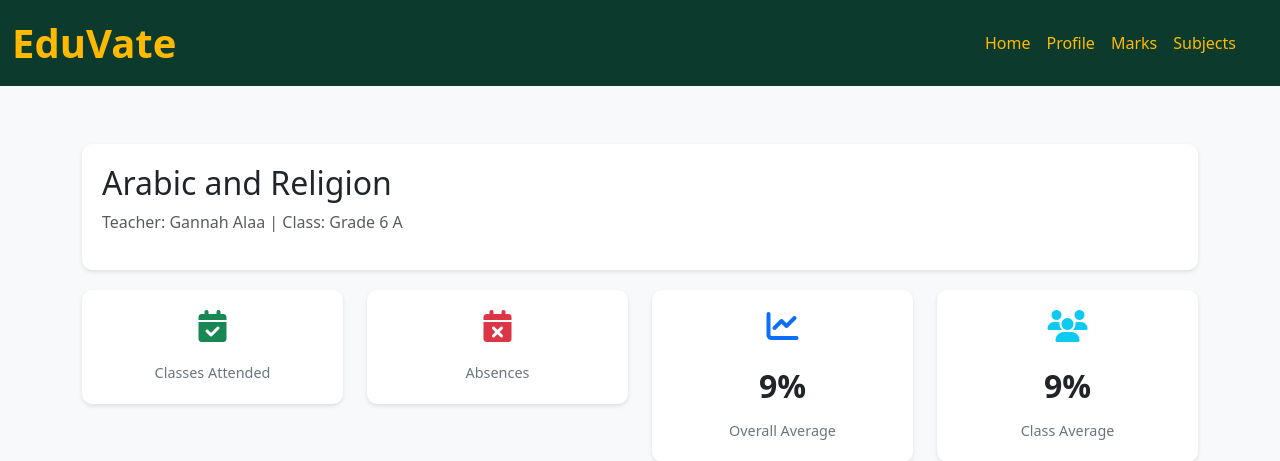
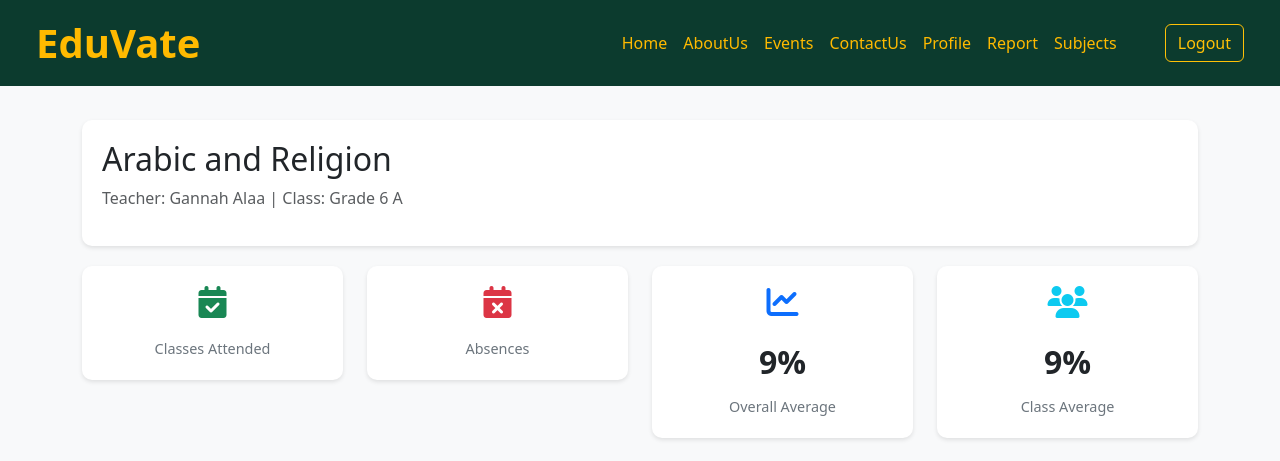
Before and after one commit to Gannah-Alaa/EduVate, a PHP site: page /phpmailer/submarks.php?SubjectID=2&GradeID=6 in a window 1280 px wide. Shown: the top 461 px of the page. Run offline with PHP 8.4, Linux system fonts and the light colour scheme; a user stored in the database is signed in; data comes from the database, SQL or seed files in the repository; data that the repository does not hold is empty.

Commit message:
Update subMarks.php

```diff
--- a/Student/subMarks.php
+++ b/Student/subMarks.php
@@ -259,8 +259,10 @@
     </style>
 </head>
 <body class="bg-light">
-    <nav class="navbar navbar-expand-lg fixed-top">
-        <div class="container-fluid">
+
+    <!-- start navbar -->
+    <nav class="navbar navbar-expand-lg">
+        <div class="container-fluid ms-4">
             <a class="navbar-brand logo" href="#home">EduVate</a>
             <button class="navbar-toggler" type="button" data-bs-toggle="collapse" data-bs-target="#navbarSupportedContent" aria-controls="navbarSupportedContent" aria-expanded="false" aria-label="Toggle navigation">
                 <span class="navbar-toggler-icon"></span>
@@ -268,22 +270,40 @@
             <div class="collapse navbar-collapse" id="navbarSupportedContent">
                 <ul class="navbar-nav ms-auto mb-2 mb-lg-0 me-4">
                     <li class="nav-item">
-                        <a class="nav-link" aria-current="page" href="home.php">Home</a>
+                        <a class="nav-link" aria-current="page" href="#home">Home</a>
                     </li>
                     <li class="nav-item">
-                        <a class="nav-link" aria-current="page" href="profile.php">Profile</a>
+                        <a class="nav-link" aria-current="page" href="#aboutus-container">AboutUs</a>
                     </li>
                     <li class="nav-item">
-                        <a class="nav-link" aria-current="page" href="finalReport.php">Marks</a>
+                        <a class="nav-link" aria-current="page" href="#events">Events</a>
                     </li>
                     <li class="nav-item">
-                        <a class="nav-link" aria-current="page" href="Profile.php#classes">Subjects</a>
+                        <a class="nav-link" aria-current="page" href="#contactus">ContactUs</a>
                     </li>
+                    <?php if(isset($_SESSION['StudentID'])): ?>
+                        <li class="nav-item">
+                            <a class="nav-link" aria-current="page" href="Profile.php">Profile</a>
+                        </li>
+                        <li class="nav-item">
+                            <a class="nav-link" aria-current="page" href="FinalReport.php">Report</a>
+                        </li>
+                        <li class="nav-item">
+                            <a class="nav-link" aria-current="page" href="Profile.php#classes">Subjects</a>
+                        </li>
+                    <?php endif; ?>
                 </ul>
+                <?php if(isset($_SESSION['StudentID'])): ?>
+                    <form method="post">
+                        <button type="submit" name="logout" class="btn btn-outline-warning ms-3 me-4 ">Logout</button>
+                    </form>
+                <?php else: ?>
+                    <button type="button" class="btn btn-outline-warning ms-3 me-4 "><a href="login.php">Login</a></button>
+                <?php endif; ?>
             </div>
         </div>
     </nav>
-    <!-- end navbar --> <br> <br><br><br><br>
+    <!-- end navbar --> <br> <br><br> <br>
 
     <div class="container mt-4">
         <div class="row">
```
